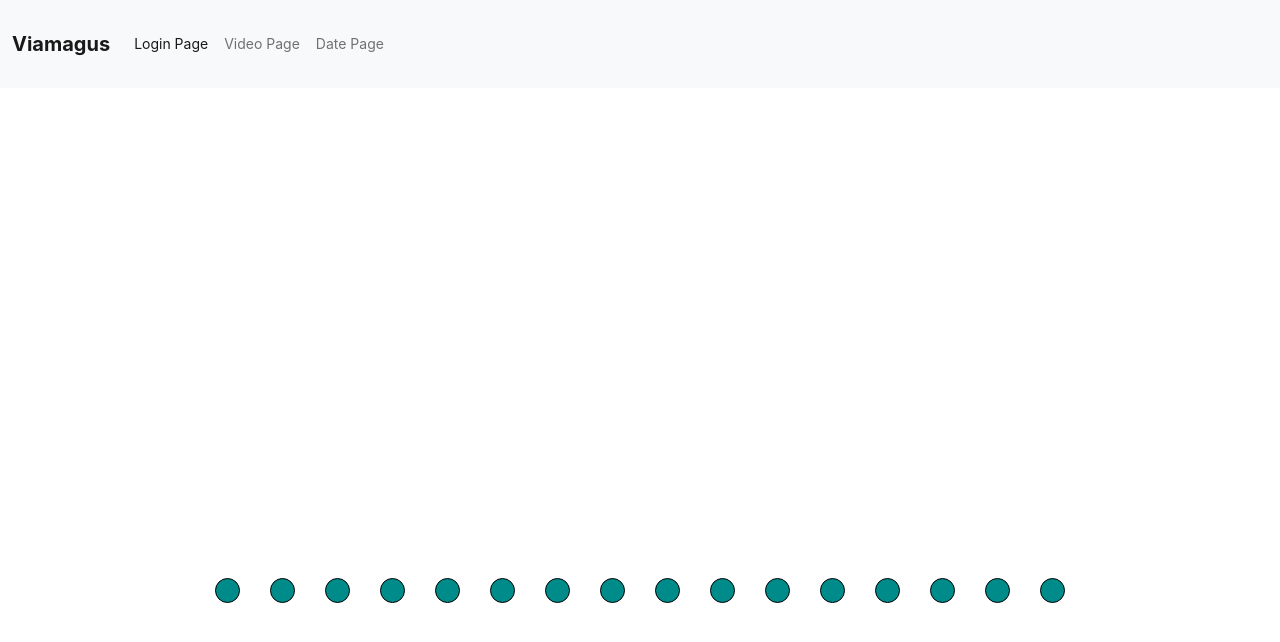
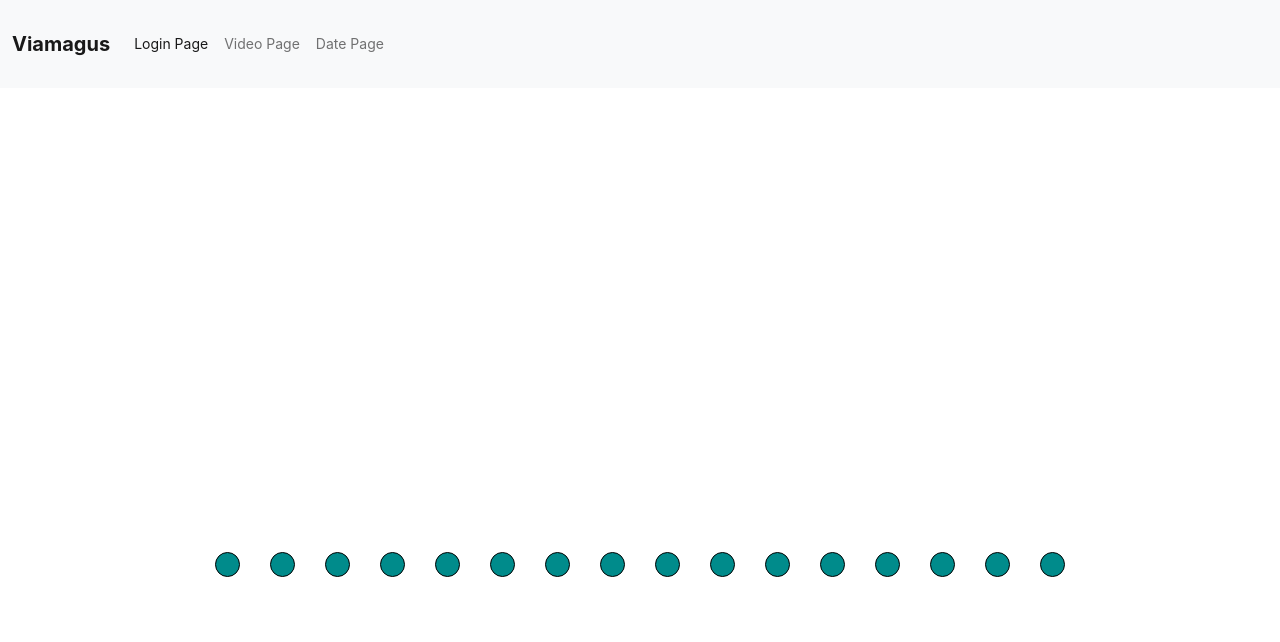
Before and after one commit to Harshavardhan387/ViamagusChallenge, a React (Create React App) app: page /video in a window 1280 px wide. Shown: the top 642 px of the page. Built offline with nearby package versions, Linux system fonts and the light colour scheme.

Commit message:
Changes in css

```diff
--- a/src/login/LoginPage.js
+++ b/src/login/LoginPage.js
@@ -130,7 +130,8 @@ function LoginPage() {
               </div>
             </form>
             <div className="forgotPassword ">
-              <p className="fp1">Forgot Password?</p>
+              <p className="fp1
+              ">Forgot Password?</p>
               <p className="fp2 pt-3 text-danger"> New user? Sign up</p>
             </div>
             <div className="or text-center">
--- a/src/video/VideoPage.js
+++ b/src/video/VideoPage.js
@@ -84,8 +84,8 @@ function VideoPage() {
         </div>
         <div className="circles">
           <div className="circle1">
-            {urlDetails.map((url) => (
-              <Tippy content={url.tooltip}>
+            {urlDetails.map((url, index) => (
+              <Tippy content={url.tooltip} key={index}>
                 <button
                   className="basicCircle"
                   onClick={() => setUrl(url.url)}
--- a/src/video/Videopage.css
+++ b/src/video/Videopage.css
@@ -10,12 +10,9 @@
     display: flex;
     justify-content: center;
     justify-content: space-around;
-    visibility:visible;
-
 }
 .circle1{
-    margin-top: 4%;
-
+    margin-top: 25px;
 }
 .basicCircle{
     background-color: darkcyan;
@@ -25,5 +22,4 @@
     border-radius: 50%;
     cursor: pointer;
     margin:15px;
-
 }
```
